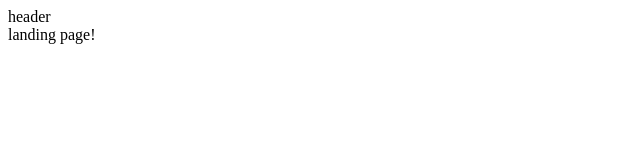
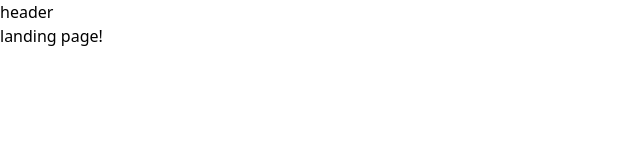
Before and after one commit to joaoprocopio/djavue, a Vue app in the folder frontend/: page / in a window 1280 px wide. Shown: the top 160 px of the page, without its empty margins (0-640 px from the left). Built offline with nearby package versions, Linux system fonts and the light colour scheme.

Commit message:
headless ui

```diff
--- a/frontend/index.html
+++ b/frontend/index.html
@@ -4,6 +4,11 @@
     <meta charset="UTF-8" />
     <link rel="icon" href="/favicon.ico" />
     <meta name="viewport" content="width=device-width, initial-scale=1.0" />
+    <link rel="preconnect" href="https://fonts.googleapis.com" />
+    <link rel="preconnect" href="https://fonts.gstatic.com" crossorigin />
+    <link
+      href="https://fonts.googleapis.com/css2?family=Inter:wght@400;500;600;700;800;900&display=swap"
+      rel="stylesheet" />
     <title>Djavue</title>
   </head>
 
--- a/frontend/package.json
+++ b/frontend/package.json
@@ -13,6 +13,8 @@
     "format": "npm run lint -- --fix && npm run check -- --write"
   },
   "dependencies": {
+    "@headlessui/vue": "^1.7.14",
+    "@heroicons/vue": "^2.0.18",
     "pinia": "^2.1.3",
     "vue": "^3.3.4",
     "vue-router": "^4.2.2"
--- a/frontend/tailwind.config.ts
+++ b/frontend/tailwind.config.ts
@@ -1,10 +1,6 @@
 import { type Config } from "tailwindcss"
 
 const config: Config = {
-  important: true,
-  corePlugins: {
-    preflight: false
-  },
   content: ["./index.html", "./src/**/*.vue"],
   theme: {
     extend: {}
```
Also changed, not shown: 1 other file (tests, documents, lock files or other folders).
